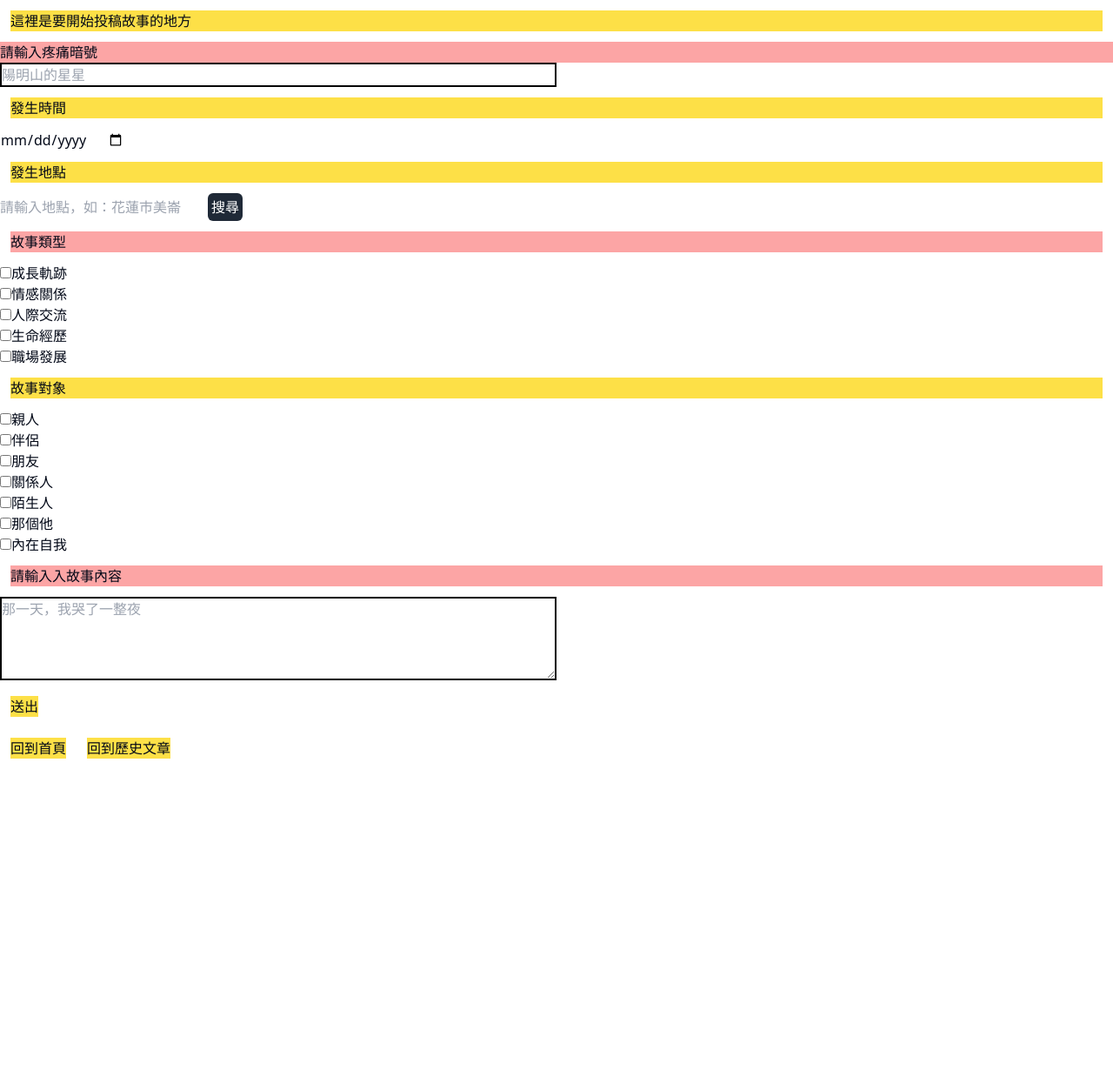
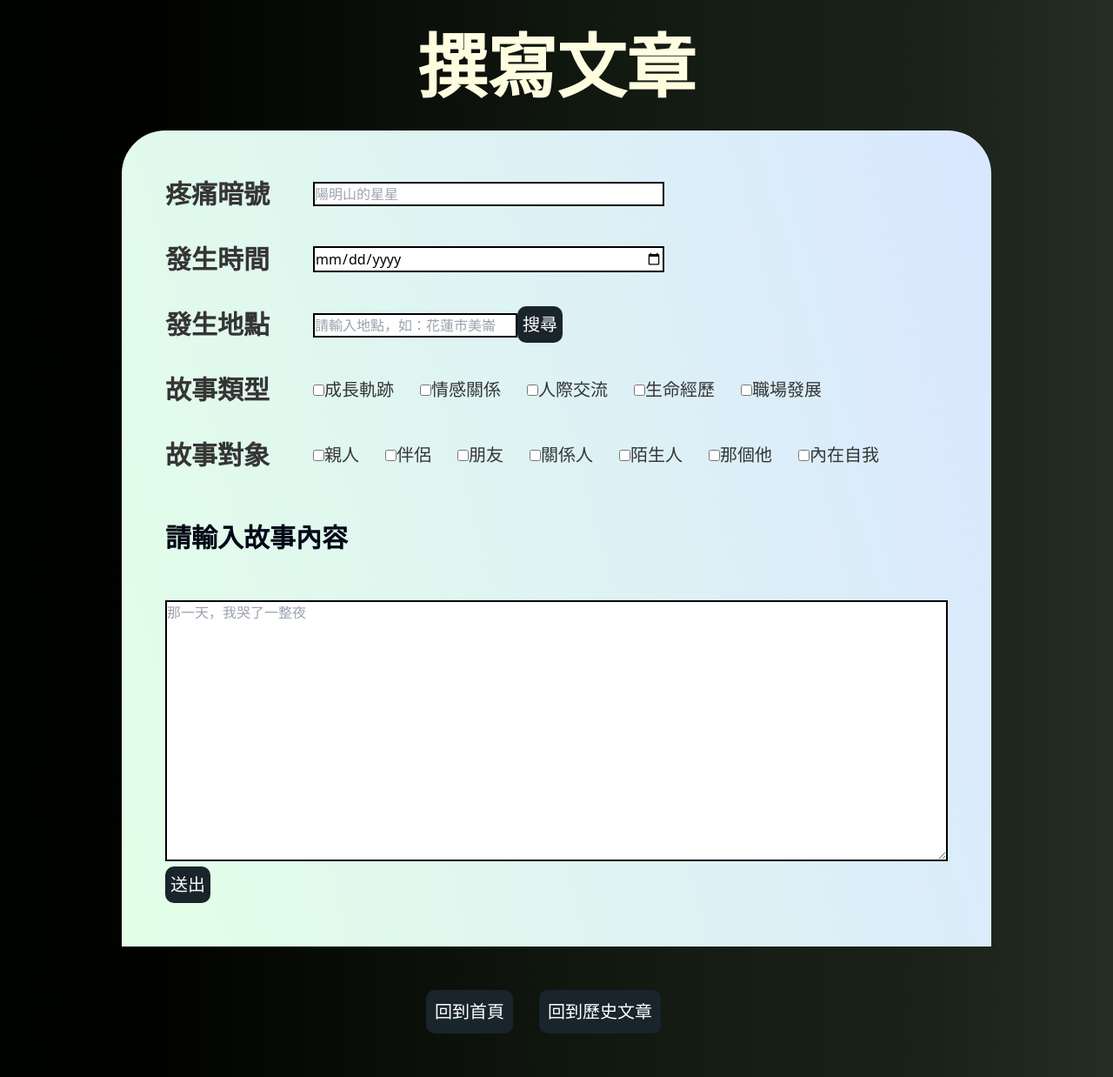
Before and after one commit to milk88084/Personal-Project, a React (Vite) app in the folder Painshelter/: page /post in a window 1280 px wide. Shown: the whole page at 87% size. Before the commit the page ends 884 px from the top, so only its background shows below. Built offline with nearby package versions, Linux system fonts and the light colour scheme.

Commit message:
(edit page):layout in 1280px and 360px were done.

```diff
--- a/Painshelter/src/components/LocationSearch.jsx
+++ b/Painshelter/src/components/LocationSearch.jsx
@@ -1,8 +1,16 @@
 import { useFormInput } from "../utils/hooks/useFormInput";
-import { useState, useEffect } from "react";
+import { useState } from "react";
 import { MapContainer, TileLayer, Marker, Popup } from "react-leaflet";
 import "leaflet/dist/leaflet.css";
 import { useLoginState } from "../utils/zustand";
+import styled from "styled-components";
+
+const Input = styled.div`
+  width: 100%;
+  input {
+    border: 2px solid black;
+  }
+`;
 
 const LocationSearch = () => {
   const { locationSerach, setLocationSearch } = useLoginState();
@@ -35,19 +43,17 @@ const LocationSearch = () => {
 
   return (
     <div>
+      <Input>
         <input
           type="text"
           value={storyLocation.value}
           onChange={storyLocation.onChange}
           placeholder="請輸入地點，如：花蓮市美崙"
         />
-      <button
-        type="button"
-        className="bg-gray-800 p-1 rounded-md  text-white hover:bg-red-900  mr-6 ml-2"
-        onClick={handleSearch}
-      >
+        <button type="button" onClick={handleSearch}>
           搜尋
         </button>
+      </Input>
 
       {locationState &&
         !isNaN(locationState.lat) &&
--- a/Painshelter/src/pages/Help/index.jsx
+++ b/Painshelter/src/pages/Help/index.jsx
@@ -17,6 +17,62 @@ import {
 import videoSrc from "../../assets/video/helpbanner.mp4";
 import feature3Banner from "../../assets/img/feature3Banner.png";
 import json from "../../utils/data/survey.json";
+import styled from "styled-components";
+
+const Background = styled.div`
+  background-color: black;
+  color: white;
+  display: flex;
+  flex-direction: column;
+  justify-content: center;
+  align-items: center;
+`;
+
+const TopSection = styled.div`
+  position: relative;
+  img {
+    position: absolute;
+    left: 50%;
+    bottom: 50%;
+    z-index: 100;
+    padding-right: 5rem;
+    width: 50%;
+  }
+`;
+
+const Title = styled.div`
+  text-align: center;
+  font-size: 80px;
+  letter-spacing: 0.05em;
+`;
+
+const SubSection = styled.div`
+  width: 800px;
+  height: 500px;
+  color: white;
+  display: flex;
+  flex-direction: column;
+  justify-content: center;
+  align-items: center;
+  h2 {
+    font-size: 90px;
+    margin-bottom: 40px;
+  }
+  p {
+    width: 500px;
+  }
+`;
+
+const SurveySection = styled.div`
+  display: flex;
+  justify-content: center;
+  width: 800px;
+
+  div:nth-of-type(1) {
+    width: 30%;
+    padding: 20px;
+  }
+`;
 
 function SurveyComponent() {
   const navigate = useNavigate();
@@ -116,32 +172,39 @@ function SurveyComponent() {
 
   return (
     <>
-      <div className="bg-oceanblack text-white">
-        <div className="relative">
+      <Background>
+        <TopSection>
           <video src={videoSrc} loop height="480px" autoPlay muted></video>
-          <img
-            className="absolute left-1/2  bottom-1/2 z-100 w-1/2 pr-20"
-            src={feature3Banner}
-            alt=""
-          />
-        </div>
+          <img src={feature3Banner} alt={feature3Banner} />
+        </TopSection>
 
-        <div className="relative">
-          <div className="flex flex-col justify-center items-center my-16">
-            <h1 className="text-center text-6xl  tracking-wider">
-              關於心情低落
-            </h1>
-            <p className="w-1/3 mt-10 text-gray-300">
-              世界衛生組織估計，到2030年，憂鬱症會是造成全球社會經濟負擔第一名的疾病。隨著國人罹患憂鬱症的比例逐漸增高，社會大眾慢慢理解罹患「憂鬱症」是生病，但也因為理解的程度不一，容易把「憂鬱情緒」和「憂鬱症」混為一談。今天的文章帶你認識憂鬱症檢測的工具，讓我們繼續看下去吧！
+        <SubSection>
+          <h2> 關於心情低落</h2>
+          <p>
+            世界衛生組織估計，到2030年，憂鬱症會是造成全球社會經濟負擔第一名的疾病。隨著國人罹患憂鬱症的比例逐漸增高，社會大眾慢慢理解罹患「憂鬱症」是生病，但也因為理解的程度不一，容易把「憂鬱情緒」和「憂鬱症」混為一談。今天的文章帶你認識憂鬱症檢測的工具，讓我們繼續看下去吧！
+          </p>
+        </SubSection>
+        <SubSection>
+          <h2> 難過的情緒</h2>
+          <p>
+            「憂鬱情緒」是正常的情緒反應之一，當我們遇到挫敗或事情不如意時，難免會悶悶不樂，心情不好。就如同天氣，一天的陰雨並不會造成太大的影響，但連日的豪雨就有可能造成嚴重的災害。如果憂鬱的情緒嚴重，持續兩周以上，無法正常上班上學，無法正常生活，那就是「憂鬱症」。
+          </p>
+        </SubSection>
+        <SurveySection>
+          <div>
+            <h3>根據統計</h3>
+            <p>2,000,000</p>
+          </div>
+          <div>
+            <h3>我有憂鬱的情緒嗎？</h3>
+            <p>
+              一旦發現憂鬱情緒已經嚴重到無法調節和掌控，並且影響到生活，就要懷疑自己是否得了憂鬱症。憂鬱症篩檢量表可用來做初步的憂鬱症檢測，看看自己是否是高風險族群，如果分數過高就有罹患憂鬱症的風險，應該進一步接受專業精神科醫師的評估來確立「憂鬱症」診斷。
             </p>
           </div>
-          <div className="flex flex-col justify-center items-center my-16">
-            <h1 className="text-center text-6xl  tracking-wider">難過的情緒</h1>
-            <p className="w-1/3 mt-10 text-gray-300">
-              「憂鬱情緒」是正常的情緒反應之一，當我們遇到挫敗或事情不如意時，難免會悶悶不樂，心情不好。就如同天氣，一天的陰雨並不會造成太大的影響，但連日的豪雨就有可能造成嚴重的災害。如果憂鬱的情緒嚴重，持續兩周以上，無法正常上班上學，無法正常生活，那就是「憂鬱症」。
-            </p>
-          </div>
-        </div>
+        </SurveySection>
+      </Background>
+      <div className="bg-oceanblack text-white">
+        <div className="relative"></div>
         <div className="flex justify-center items-center my-16">
           <div className="flex w-4/6 justify-center mt-16">
             <div className="w-2/6 ">
--- a/Painshelter/src/pages/History/index.jsx
+++ b/Painshelter/src/pages/History/index.jsx
@@ -540,6 +540,16 @@ export default function History() {
   const sortTimeOfStory = stories.sort((a, b) => b.time.localeCompare(a.time));
   // console.log(stories);
 
+  const handlePost = () => {
+    navigate("/post");
+    window.scrollTo(0, 0);
+  };
+
+  const handleHelp = () => {
+    navigate("/help");
+    window.scrollTo(0, 0);
+  };
+
   return (
     <div>
       <Background>
@@ -558,7 +568,7 @@ export default function History() {
               <img src={write} alt={write} />
               <h1>文章數量</h1>
             </div>
-            <button onClick={() => navigate("/post")}>撰寫文章</button>
+            <button onClick={handlePost}>撰寫文章</button>
           </CategoriesSection>
 
           <CategoriesSection>
@@ -572,7 +582,7 @@ export default function History() {
               <img src={pressureIcon} alt={pressureIcon} />
               <h1>壓力分數</h1>
             </div>
-            <button onClick={() => navigate("/help")}>測量壓力</button>
+            <button onClick={handleHelp}>測量壓力</button>
           </CategoriesSection>
 
           <CategoriesSection>
--- a/Painshelter/src/pages/Post/index.jsx
+++ b/Painshelter/src/pages/Post/index.jsx
@@ -1,4 +1,4 @@
-import React from "react";
+import styled from "styled-components";
 import { useNavigate } from "react-router-dom";
 import { useLoginState } from "../../utils/zustand.js";
 import { useFormInput } from "../../utils/hooks/useFormInput.jsx";
@@ -6,6 +6,208 @@ import { useCheckboxInput } from "../../utils/hooks/useCheckboxInput.jsx";
 import { db } from "../../utils/firebase/firebase.jsx";
 import { Timestamp, addDoc, collection, updateDoc } from "firebase/firestore";
 import LocationSearch from "../../components/LocationSearch.jsx";
+import pill from "../../assets/icon/pill.png";
+
+//#region
+const Background = styled.div`
+  background: linear-gradient(
+    90deg,
+    rgba(0, 2, 0, 1) 0%,
+    rgba(2, 3, 1, 1) 15%,
+    rgba(9, 14, 8, 1) 34%,
+    rgba(16, 23, 15, 1) 51%,
+    rgba(23, 30, 22, 1) 69%,
+    rgba(26, 33, 25, 1) 83%,
+    rgba(38, 45, 37, 1) 100%
+  );
+  width: 100%;
+  height: 100%;
+  position: relative;
+`;
+
+const Title = styled.p`
+  display: flex;
+  justify-content: center;
+  align-items: center;
+  font-size: 80px;
+  height: 150px;
+  font-weight: 600;
+  color: #fffde0;
+  @media screen and (max-width: 1279px) {
+    font-size: 50px;
+    height: 150px;
+  }
+`;
+
+const EditSections = styled.div`
+  background: linear-gradient(75deg, #e3ffe7 0%, #d9e7ff 100%);
+  width: 1000px;
+  height: 100%;
+  margin: 0 auto;
+  border-radius: 50px 50px 0px 0px;
+  padding: 50px;
+  button {
+    padding: 6px;
+    border-radius: 10px;
+    font-weight: 300;
+    font-size: 20px;
+    background-color: #19242b;
+    color: white;
+
+    &:hover,
+    &:focus {
+      background-color: #9ca3af;
+      color: black;
+    }
+  }
+  @media screen and (max-width: 1279px) {
+    width: 80%;
+    padding: 30px;
+
+    button {
+      padding: 4px;
+      font-size: 15px;
+    }
+  }
+`;
+
+const EditCategories = styled.div`
+  display: flex;
+  align-items: center;
+  margin-bottom: 30px;
+  color: #353535;
+  @media screen and (max-width: 1279px) {
+    display: block;
+  }
+`;
+
+const EditTitle = styled.div`
+  font-size: 30px;
+  font-weight: 600;
+  margin-right: 50px;
+  color: #353535;
+  @media screen and (max-width: 1279px) {
+    margin-right: 0px;
+    font-size: 25px;
+  }
+`;
+
+const EditTitleInput = styled.div`
+  border: 2px solid black;
+  input {
+    width: 400px;
+    color: black;
+  }
+  @media screen and (max-width: 1279px) {
+    border: 1px solid black;
+    input {
+      width: 100%;
+    }
+  }
+`;
+
+const EditDateInput = styled.div`
+  border: 2px solid black;
+  input {
+    width: 400px;
+    color: black;
+  }
+  @media screen and (max-width: 1279px) {
+    border: 1px solid black;
+    input {
+      width: 100%;
+    }
+  }
+`;
+
+const EditTypesInput = styled.div`
+  font-size: 20px;
+  ul {
+    display: flex;
+  }
+
+  li {
+    margin-right: 30px;
+  }
+  @media screen and (max-width: 1279px) {
+    font-size: 15px;
+    ul {
+      display: block;
+    }
+
+    li {
+      margin-right: 0px;
+      padding: 5px;
+    }
+  }
+`;
+
+const EditTextArea = styled.div`
+  margin-top: 50px;
+  p {
+    font-size: 30px;
+    font-weight: 600;
+    margin-right: 50px;
+  }
+
+  textarea {
+    border: 2px solid black;
+    width: 100%;
+    height: 300px;
+    margin-top: 50px;
+    color: black;
+  }
+  @media screen and (max-width: 1279px) {
+    margin-top: 30px;
+    p {
+      font-size: 25px;
+      margin-right: 0px;
+    }
+
+    textarea {
+      border: 1px solid black;
+      height: 300px;
+      margin-top: 25px;
+    }
+  }
+`;
+
+const ButtonSection = styled.div`
+  margin-top: 50px;
+  display: flex;
+  justify-content: center;
+  align-items: center;
+  padding-bottom: 50px;
+
+  button {
+    padding: 10px;
+    border-radius: 10px;
+    font-weight: 300;
+    font-size: 20px;
+    background-color: #19242b;
+    color: white;
+    margin-right: 30px;
+
+    &:hover,
+    &:focus {
+      background-color: #9ca3af;
+      color: black;
+    }
+  }
+  @media screen and (max-width: 1279px) {
+    margin-top: 25px;
+    display: block;
+    width: 100%;
+
+    button {
+      font-size: 15px;
+      margin-right: 0px;
+      width: 100%;
+      margin-bottom: 20px;
+    }
+  }
+`;
+//#endregion
 
 export default function Edit() {
   const navigate = useNavigate();
@@ -68,13 +270,15 @@ export default function Edit() {
   };
 
   return (
-    <div>
-      <p className="m-3 bg-yellow-300">這裡是要開始投稿故事的地方</p>
-
+    <>
+      <Background>
+        <Title>撰寫文章</Title>
+        <EditSections>
           <form onSubmit={handleSubmit}>
-        <label className="block marker:m-3 bg-red-300">請輸入疼痛暗號</label>
+            <EditCategories>
+              <EditTitle>疼痛暗號</EditTitle>
+              <EditTitleInput>
                 <input
-          className=" border-2 border-black w-1/2"
                   type="text"
                   label="StoryTitle"
                   value={storyTitle.value}
@@ -83,8 +287,11 @@ export default function Edit() {
                   required
                   placeholder="陽明山的星星"
                 />
-
-        <label className="block m-3 bg-yellow-300">發生時間</label>
+              </EditTitleInput>
+            </EditCategories>
+            <EditCategories>
+              <EditTitle>發生時間</EditTitle>
+              <EditDateInput>
                 <input
                   type="date"
                   label="Story time"
@@ -93,12 +300,15 @@ export default function Edit() {
                   {...storyTime}
                   required
                 />
-
-        <label className="block m-3 bg-yellow-300"> 發生地點</label>
-
+              </EditDateInput>
+            </EditCategories>
+            <EditCategories>
+              <EditTitle>發生地點</EditTitle>
               <LocationSearch />
-
-        <label className="block m-3 bg-red-300">故事類型</label>
+            </EditCategories>
+            <EditCategories>
+              <EditTitle>故事類型</EditTitle>
+              <EditTypesInput>
                 <ul>
                   <li>
                     <input
@@ -141,8 +351,11 @@ export default function Edit() {
                     職場發展
                   </li>
                 </ul>
-
-        <label className="block m-3 bg-yellow-300">故事對象</label>
+              </EditTypesInput>
+            </EditCategories>
+            <EditCategories>
+              <EditTitle>故事對象</EditTitle>
+              <EditTypesInput>
                 <ul>
                   <li>
                     <input
@@ -202,9 +415,10 @@ export default function Edit() {
                     內在自我
                   </li>
                 </ul>
-
-        <div>
-          <p className="m-3 bg-red-300">請輸入入故事內容</p>
+              </EditTypesInput>
+            </EditCategories>
+            <EditTextArea>
+              <p>請輸入故事內容</p>
               <textarea
                 className=" border-2 border-black w-1/2 h-24"
                 type="text"
@@ -215,24 +429,17 @@ export default function Edit() {
                 value={postStory.value}
                 onChange={postStory.onChange}
               />
-        </div>
-
-        <input
-          onSubmit={handleSubmit}
-          className="m-3 bg-yellow-300 "
-          type="submit"
-          value="送出"
-        />
+            </EditTextArea>
+            <button onSubmit={handleSubmit} type="submit">
+              送出
+            </button>
           </form>
-      <button className="m-3 bg-yellow-300" onClick={() => navigate("/")}>
-        回到首頁
-      </button>
-      <button
-        className="m-3 bg-yellow-300"
-        onClick={() => navigate("/history")}
-      >
-        回到歷史文章
-      </button>
-    </div>
+        </EditSections>
+        <ButtonSection>
+          <button onClick={() => navigate("/")}>回到首頁</button>
+          <button onClick={() => navigate("/history")}>回到歷史文章</button>
+        </ButtonSection>
+      </Background>
+    </>
   );
 }
--- a/Painshelter/src/pages/VisitAuthor/index.jsx
+++ b/Painshelter/src/pages/VisitAuthor/index.jsx
@@ -594,7 +594,7 @@ const VisitAuthor = () => {
       <Background>
         <TopSection>
           {isUserStories ? (
-            <p>這是你自己的頁面</p>
+            <p>My own page</p>
           ) : (
             <div>
               <TopSectionName>
```
Lines whose indentation alone changed are shown as unchanged.
